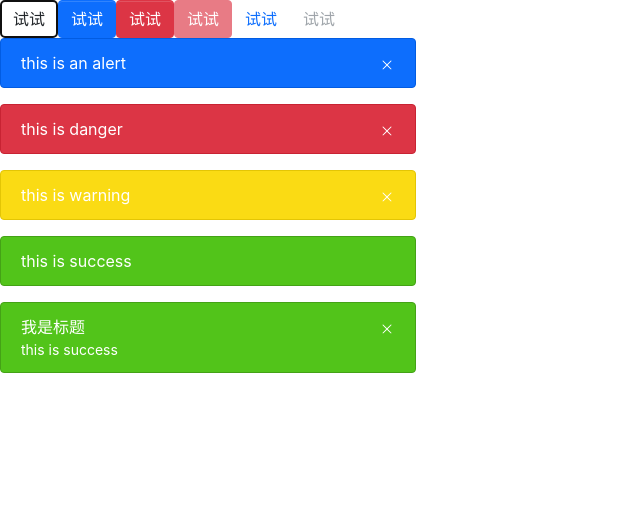
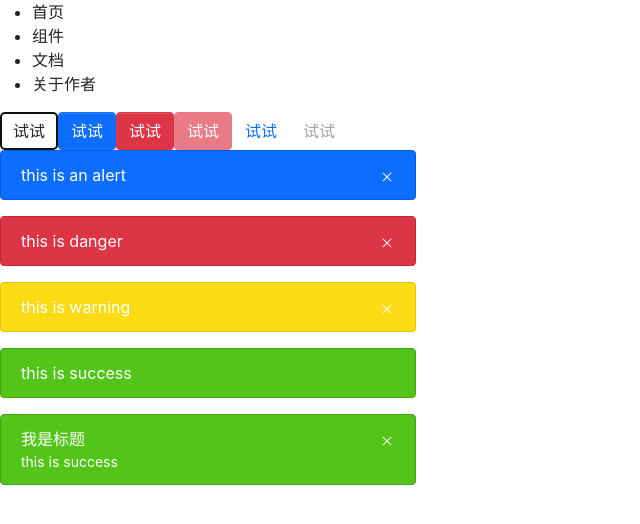
Before and after one commit to yilunyuwan/test-rui, a React (Create React App) app: page / in a window 1280 px wide. Shown: the top 524 px of the page, without its empty margins (0-640 px from the left). Built offline with nearby package versions, Linux system fonts and the light colour scheme.

Commit message:
feat: 初步完成Menu组件功能

```diff
--- a/src/App.tsx
+++ b/src/App.tsx
@@ -1,10 +1,24 @@
 import React from "react";
 import Button from "./components/Button/button";
 import Alert from "./components/Alert/alert";
+import { Menu } from "./components/Menu/menu";
+import { MenuItem } from "./components/Menu/menuItem";
 
 function App() {
   return (
     <div className="App">
+      <Menu
+        onSelect={(index) => {
+          alert(`click ${index}`);
+        }}
+      >
+        <MenuItem index={0}>首页</MenuItem>
+        <MenuItem index={1}>组件</MenuItem>
+        <MenuItem index={2}>文档</MenuItem>
+        <MenuItem index={3} disabled={true}>
+          关于作者
+        </MenuItem>
+      </Menu>
       <Button autoFocus={true}>试试</Button>
       <Button btnType="primary">试试</Button>
       <Button
--- /dev/null
+++ b/src/components/Menu/menu.tsx
@@ -0,0 +1,63 @@
+import React, { useState } from "react";
+import { scopedClass } from "../../helpers/utils";
+import classNames from "classnames";
+
+type Mode = "horizontal" | "vertical";
+interface MenuProps {
+  mode?: Mode;
+  defaultIndex?: number;
+  onSelect?: (selectedIndex: number) => void;
+  children?: React.ReactNode;
+  style?: React.CSSProperties;
+  className?: string;
+}
+
+interface IMenuContext {
+  onClick?: (index: number) => void;
+  selectedIndex: number;
+  mode: Mode;
+}
+
+const defaultProps = {
+  mode: "horizontal" as Mode,
+  defaultIndex: 0,
+};
+
+export const MenuContext = React.createContext<IMenuContext>({
+  selectedIndex: defaultProps.defaultIndex,
+  mode: defaultProps.mode,
+});
+
+export const Menu: React.FC<MenuProps> = (props) => {
+  const {
+    mode = defaultProps.mode,
+    defaultIndex = defaultProps.defaultIndex,
+    onSelect,
+    children,
+    style,
+    className,
+    ...restProps
+  } = props;
+  const sc = scopedClass("menu");
+  const classes = classNames(className, sc(), sc(mode));
+  const [selectedIndex, setSelectedIndex] = useState(defaultIndex || 0);
+  const onClick = (index: number) => {
+    setSelectedIndex(index);
+    if (onSelect) onSelect(index);
+  };
+  const menuContext: IMenuContext = {
+    onClick,
+    selectedIndex,
+    mode,
+  };
+
+  return (
+    <MenuContext.Provider value={menuContext}>
+      <ul className={classes} {...restProps}>
+        {children}
+      </ul>
+    </MenuContext.Provider>
+  );
+};
+
+Menu.defaultProps = defaultProps;
--- /dev/null
+++ b/src/components/Menu/menuItem.tsx
@@ -0,0 +1,29 @@
+import React, { useContext } from "react";
+import { scopedClass } from "../../helpers/utils";
+import classNames from "classnames";
+import { MenuContext } from "./menu";
+
+interface MenuItemProps {
+  disabled?: Boolean;
+  index?: number;
+  children?: React.ReactNode;
+  className?: string;
+}
+export const MenuItem: React.FC<MenuItemProps> = (props) => {
+  const { disabled, children, className, index, ...restProps } = props;
+  const sc = scopedClass("menu-item");
+  const context = useContext(MenuContext);
+  const classes = classNames(sc(), className, {
+    [sc("disabled")]: disabled,
+    [sc("active")]: context.selectedIndex === index,
+  });
+  const handleClick = () => {
+    if (!disabled && context.onClick && index !== undefined)
+      context.onClick(index);
+  };
+  return (
+    <li className={classes} onClick={handleClick} {...restProps}>
+      {children}
+    </li>
+  );
+};
```
Also changed, not shown: 1 other file (tests, documents, lock files or other folders).
